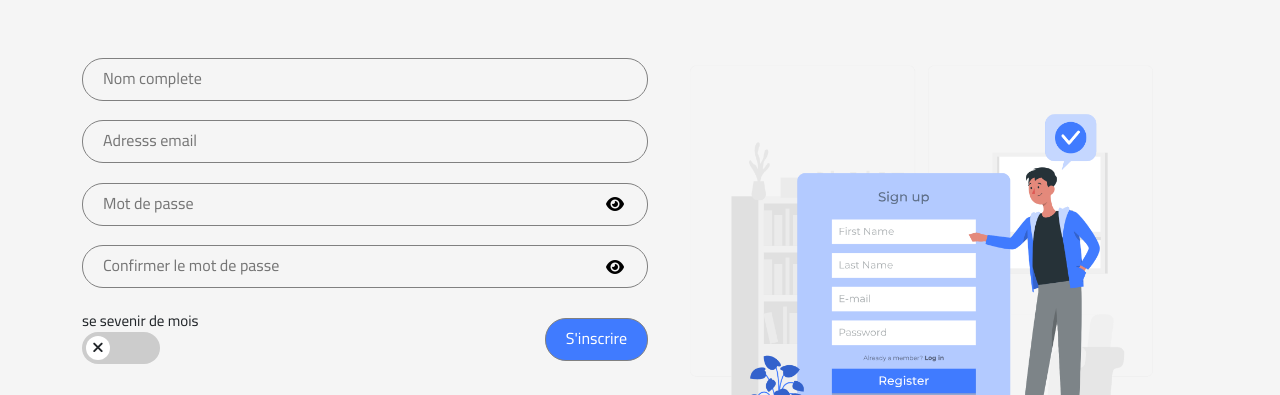
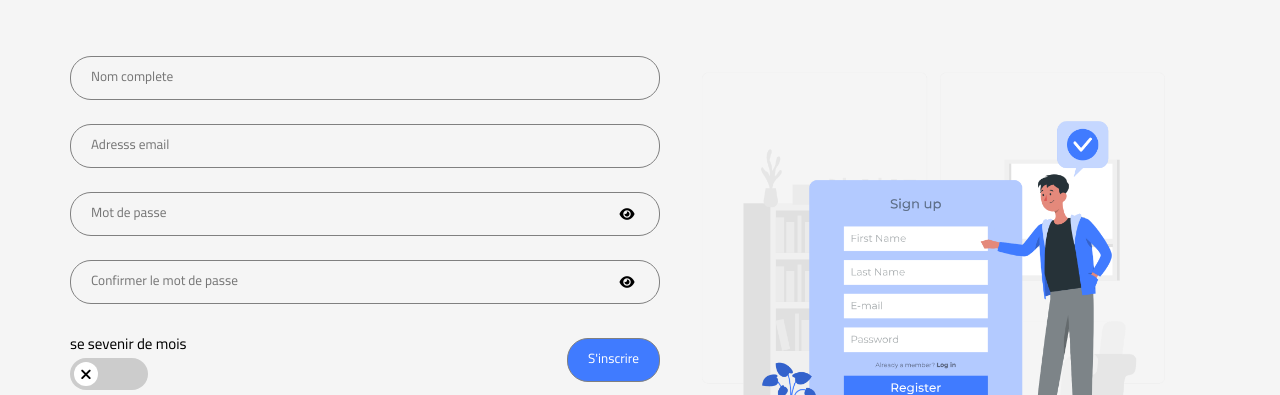
Before and after one commit to Aminehariri/Login-form, a plain HTML site: page index.html in a window 1280 px wide. Shown: the part 97-492 px from the top of the page. Drawn offline with nearby package versions, Linux system fonts and the light colour scheme; a web font is replaced by a local one.

Commit message:
remove bootstrap link

```diff
--- a/index.html
+++ b/index.html
@@ -2,8 +2,6 @@
 <html lang="en">
 <head>
   <link rel="stylesheet" href="style.css">
-  <!-- Bootstrap cdn -->
-  <link rel="stylesheet" href="https://cdn.jsdelivr.net/npm/bootstrap@5.2.2/dist/css/bootstrap.min.css" integrity="sha384-Zenh87qX5JnK2Jl0vWa8Ck2rdkQ2Bzep5IDxbcnCeuOxjzrPF/et3URy9Bv1WTRi" crossorigin="anonymous">
   <!-- font awesome icons cdn  -->
   <link rel="stylesheet" href="https://cdnjs.cloudflare.com/ajax/libs/font-awesome/6.2.0/css/all.min.css" integrity="sha512-xh6O/CkQoPOWDdYTDqeRdPCVd1SpvCA9XXcUnZS2FmJNp1coAFzvtCN9BmamE+4aHK8yyUHUSCcJHgXloTyT2A==" crossorigin="anonymous" referrerpolicy="no-referrer" />
   <meta charset="UTF-8">
```
